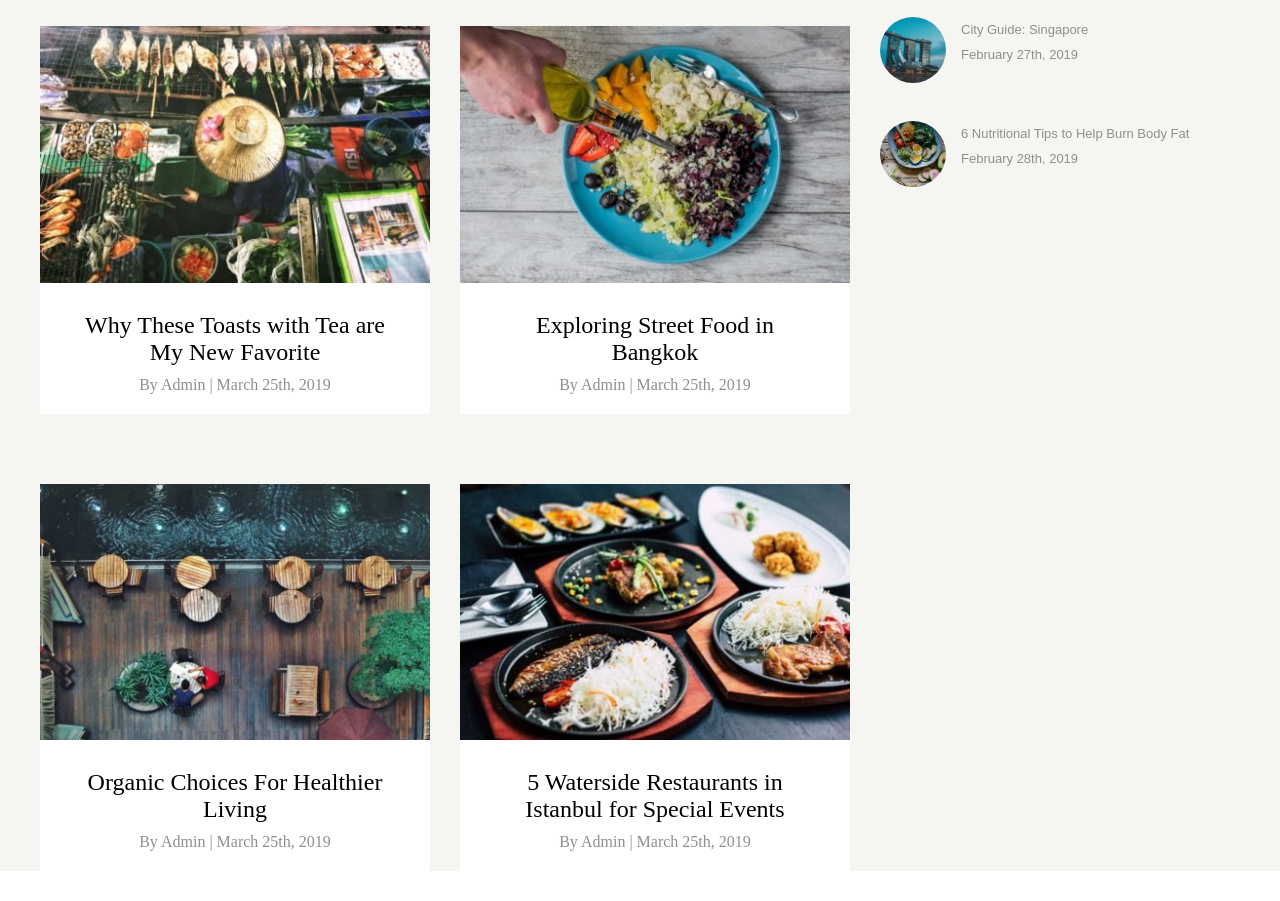
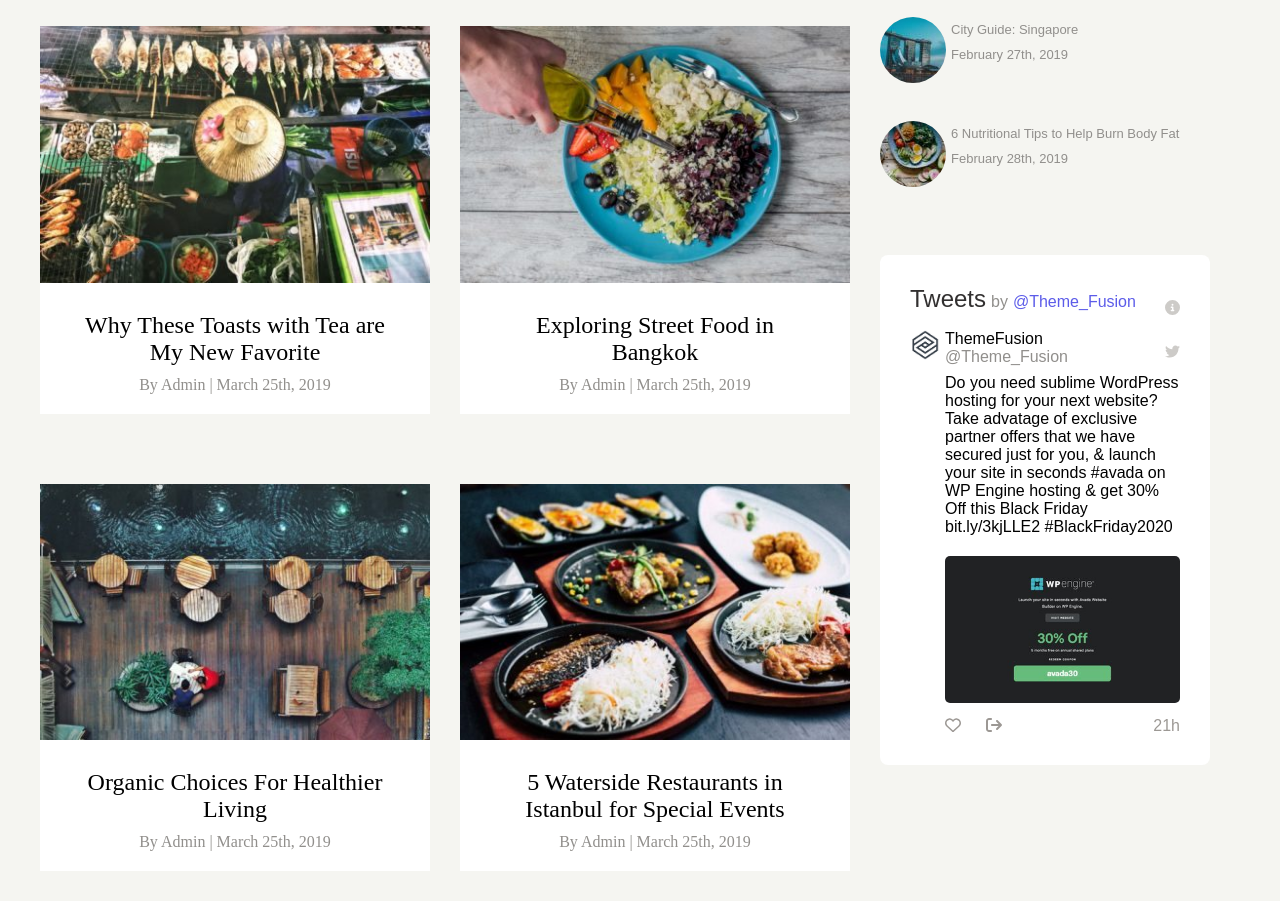
Before and after one commit to RiccardoMarino00/proj-html-vuejs, a Vue app: page / in a window 1280 px wide. Shown: the part 4820-5721 px from the top of the page. Before the commit the page ends 5691 px from the top, so only its background shows below. Built offline with nearby package versions, Linux system fonts and the light colour scheme.

Commit message:
Added: last part of Feedback component

```diff
--- a/src/components/FeedbackComponent.vue
+++ b/src/components/FeedbackComponent.vue
@@ -13,39 +13,43 @@ export default{
                 <div class="text-center col-50">
                     <img class="img-toast" src="/src/assets/fi-korean-food-400x263.jpg" alt="">
                     <p class="card-text">Roundup: My New Favourite<br>Recipes For Healthy Living</p>
-                    <p class="text-lightgray">By Admin | March 25th, 2019</p>
+                    <p class="text-lightgray admin-month">By Admin | March 25th, 2019</p>
                 </div>
 
                 <div class="text-center col-50 ">
                     <img class="img-toast" src="/src/assets/fi-toasts-400x263.jpg" alt="">
                     <p class="card-text">Meal Prep: Korean Bibimbap <br> with Kimchi</p>
-                    <p class="text-lightgray">By Admin | March 25th, 2019</p>
+                    <p class="text-lightgray admin-month">By Admin | March 25th, 2019</p>
                 </div>
 
                 <div class="text-center col-50">
                     <img class="img-toast" src="/src/assets/fi-street-food-400x263.jpg" alt="">
                     <p class="card-text">Why These Toasts with Tea are<br> My New Favorite</p>
-                    <p class="text-lightgray">By Admin | March 25th, 2019</p>
+                    <p class="text-lightgray admin-month">By Admin | March 25th, 2019</p>
                 </div>
 
                 <div class="text-center col-50 ">
                     <img class="img-toast" src="/src/assets/fi-organic-breakfast-400x263.jpg" alt="">
                     <p class="card-text">Exploring Street Food in <br> Bangkok</p>
-                    <p class="text-lightgray">By Admin | March 25th, 2019</p>
+                    <p class="text-lightgray admin-month">By Admin | March 25th, 2019</p>
                 </div>
 
                 <div class="text-center col-50">
                     <img class="img-toast" src="/src/assets/fi-water-side-rest-400x263.jpg" alt="">
                     <p class="card-text">Organic Choices For Healthier <br> Living</p>
-                    <p class="text-lightgray">By Admin | March 25th, 2019</p>
+                    <p class="text-lightgray admin-month">By Admin | March 25th, 2019</p>
                 </div>
 
                 <div class="text-center col-50 ">
                     <img class="img-toast" src="/src/assets/fi-roundup-400x263.jpg" alt="">
                     <p class="card-text">5 Waterside Restaurants in <br> Istanbul for Special Events</p>
-                    <p class="text-lightgray">By Admin | March 25th, 2019</p>
+                    <p class="text-lightgray admin-month">By Admin | March 25th, 2019</p>
                 </div>
+                <div class="load-post">
+                <!-- <p class="load-post">LOAD MORE POSTS</p> -->
             </div>
+            </div>
+
 
 
 
@@ -108,6 +112,44 @@ export default{
                         </li>
                     </ul>
                 </div>
+                <div class="container-tweet">
+                    <div class="row row-user-tweet">
+                        <div class=" m-b-2">
+                            <span class="text-tweet m-r">Tweets</span>
+                            <span class="text-lightgray m-r">by</span>
+                            <span class="user-link"><a href="#">@Theme_Fusion</a></span>
+                        </div>
+                        <!-- <div class="icon-info">i</div> -->
+                        <font-awesome-icon class="icon-info-bird" :icon="['fas', 'circle-info']" />
+                    </div>
+                    <div class="row row-user-tweet">
+                        <div class="row">
+                            <div class="row m-b">
+                                <div>
+                                    <img class="rounded-img img-twitterpart" src="/src/assets/Twitterpart.png" alt="">
+                                </div>
+                                <div class="text-link">
+                                    <p>ThemeFusion</p>
+                                    <p class="text-lightgray">@Theme_Fusion</p>
+                                </div>
+                            </div>
+                        </div>
+                        <font-awesome-icon class="icon-info-bird" :icon="['fab', 'twitter']" />
+                    </div>
+                    <div class="paragraph-tweet">
+                        <p >Do you need sublime WordPress hosting for your next website? Take advatage of exclusive partner offers that we have secured just for you, & launch your site in seconds #avada on WP Engine hosting & get 30% Off this Black Friday <br> <a href="#">bit.ly/3kjLLE2 #BlackFriday2020</a></p>
+                        <img class="img-sconto" src="/src/assets/sconto.jpeg" alt="">
+                    </div>
+                    <div class="row row-like">
+                        <div>
+                            <font-awesome-icon class="icon-heart" :icon="['far', 'heart']" />
+                            <font-awesome-icon :icon="['fas', 'arrow-right-from-bracket']" />
+                        </div>
+                        <div>21h</div>
+
+                    </div>
+
+                </div>
             </div>
         </div>
 
@@ -147,7 +189,9 @@ export default{
 
 }
 
-.text-lightgray{
+
+
+.admin-month{
     margin-top: 10px;
     margin-bottom: 20px;
 }
@@ -258,12 +302,83 @@ export default{
 }
 
 .text-link{
-    margin-left: 15px;
+    margin-left: 5px;
 }
 
-.load-post{
-    text-align: center;
+.container-tweet{
+    margin-left: 30px;
+    font-family: Arial, Helvetica, sans-serif;
+    padding: 30px;
+    background-color: white;
+    border-radius: 8px;
+    margin-top: 60px;
+}
+
+.text-tweet{
+    font-size: 24px;
+    color: rgb(50, 48, 48);
+}
+
+.user-link{
+    color: rgb(92, 92, 233);
+}
+
+.m-r{
+    margin-right: 5px;
+}
+
+.m-b{
+    margin-bottom: 8px;
+}
+
+.m-b-2{
+    margin-bottom: 17px;
+}
+
+.row-user-tweet{
+    justify-content: space-between;
+    align-items: center;
+}
+
+.icon-info-bird{
+    color: #cdcbc8;
+    font-size: 15px;
+}
+
+.img-twitterpart{
+    width: 30px;
+}
+
+.paragraph-tweet{
+    margin-left: 35px;
+}
+
+.img-sconto{
+    width: 100%;
+    border-radius: 5px;
+    margin-top: 20px;
+}
+
+.row-like{
+    margin-left: 35px;
+    justify-content: space-between;
+    color: #9c9894;
+    margin-top: 10px;
+}
+
+.icon-heart{
+    margin-right: 25px;
 }
 
 
+
+
+// .load-post{
+//     display: grid;
+//     grid-template-areas: ;
+//     text-align: center;
+//     wid
+// }
+
+
 </style>
--- a/src/main.js
+++ b/src/main.js
@@ -27,11 +27,19 @@ import {faFacebookF} from '@fortawesome/free-brands-svg-icons'
 
 import {faPinterestP} from '@fortawesome/free-brands-svg-icons'
 
+import {faCircleInfo} from  '@fortawesome/free-solid-svg-icons'
+
+import {faHeart} from '@fortawesome/free-regular-svg-icons'
+
+import {faArrowRightFromBracket} from  '@fortawesome/free-solid-svg-icons'
 
 
 
 
-library.add(faMagnifyingGlass, faInstagram, faFacebook, faTwitter, faYoutube, faBookOpenReader, faComments, faFacebookF, faPinterestP,)
+
+
+
+library.add(faMagnifyingGlass, faInstagram, faFacebook, faTwitter, faYoutube, faBookOpenReader, faComments, faFacebookF, faPinterestP, faCircleInfo, faHeart, faArrowRightFromBracket,)
 
 const app = createApp (App)
 
--- a/style/general.scss
+++ b/style/general.scss
@@ -66,3 +66,7 @@
 .col-25{
     width: 30%;
 }
+
+.size-font{
+    font-size: 20px;
+}
```
